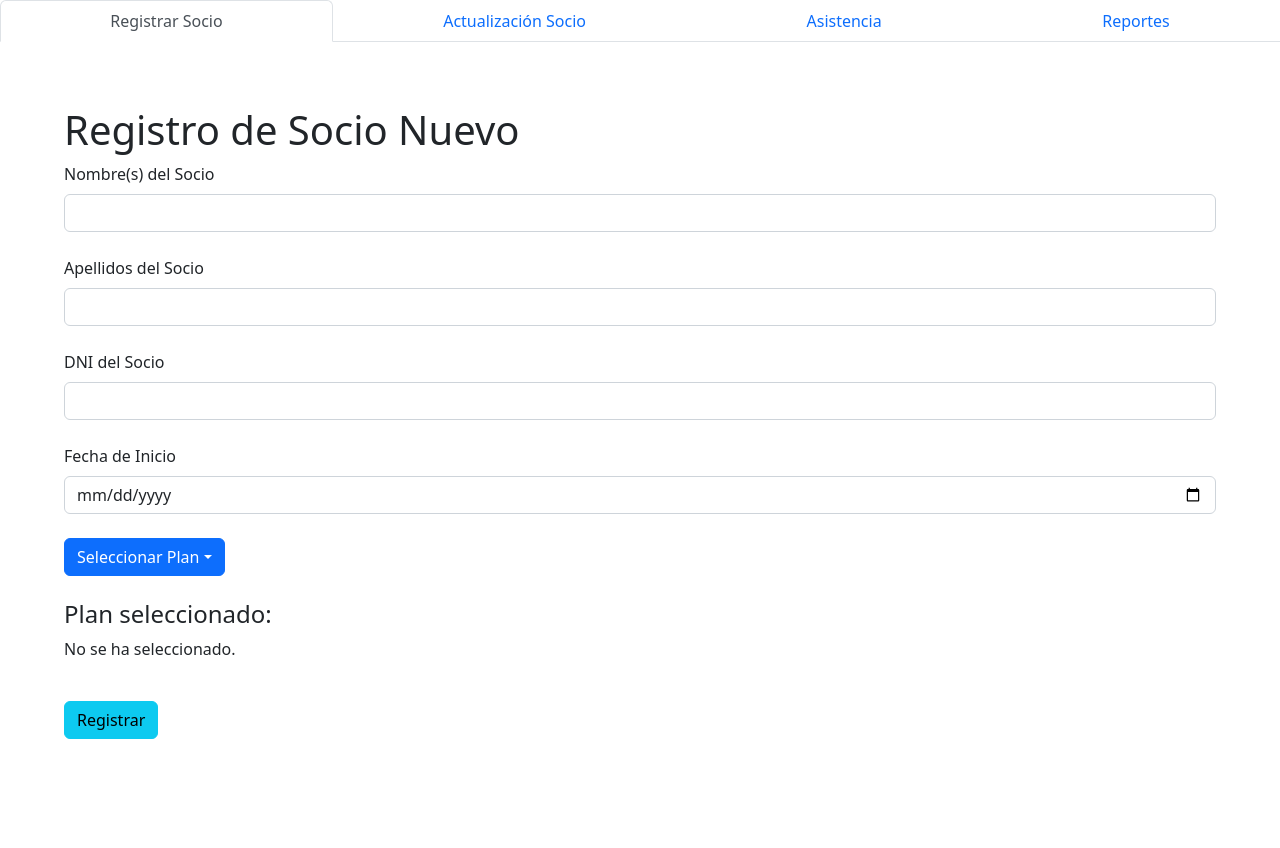
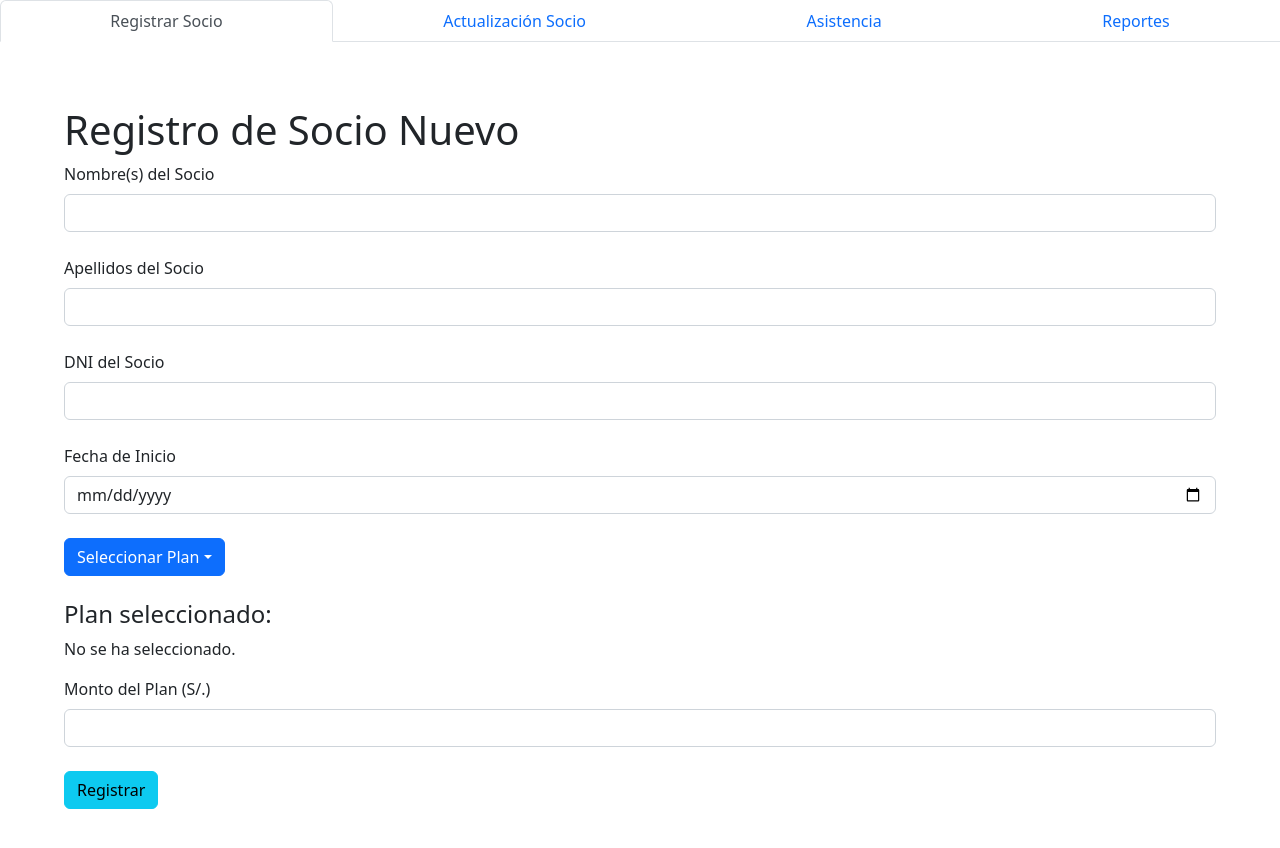
Before and after one commit to Pilli3800/gymsystem, a React (Create React App) app: page /registro in a window 1280 px wide. Shown: the top 848 px of the page. Before the commit the page ends 803 px from the top, so only its background shows below. Built offline with nearby package versions, Linux system fonts and the light colour scheme.

Commit message:
Monto añadido

```diff
--- a/src/pages/registro-socio/RegistroSocio.js
+++ b/src/pages/registro-socio/RegistroSocio.js
@@ -11,6 +11,7 @@ const RegistroSocio = () => {
     dni: "",
     fechaInicio: "",
     tipoPlan: "",
+    monto: ""
   });
 
   const handleInputChange = (e) => {
@@ -80,6 +81,14 @@ const RegistroSocio = () => {
       </DropdownButton>
       <br></br>
       <h4>Plan seleccionado:</h4><p>{tipoPlanMostrar}</p>
+      <Form.Label>Monto del Plan (S/.)</Form.Label>
+      <Form.Control
+        type="number"
+        id="inputMonto"
+        name="monto"
+        value={values.monto}
+        onChange={handleInputChange}
+      />
       <br></br>
       <Button variant="info" onClick={handleSubmit}>
         Registrar
```
